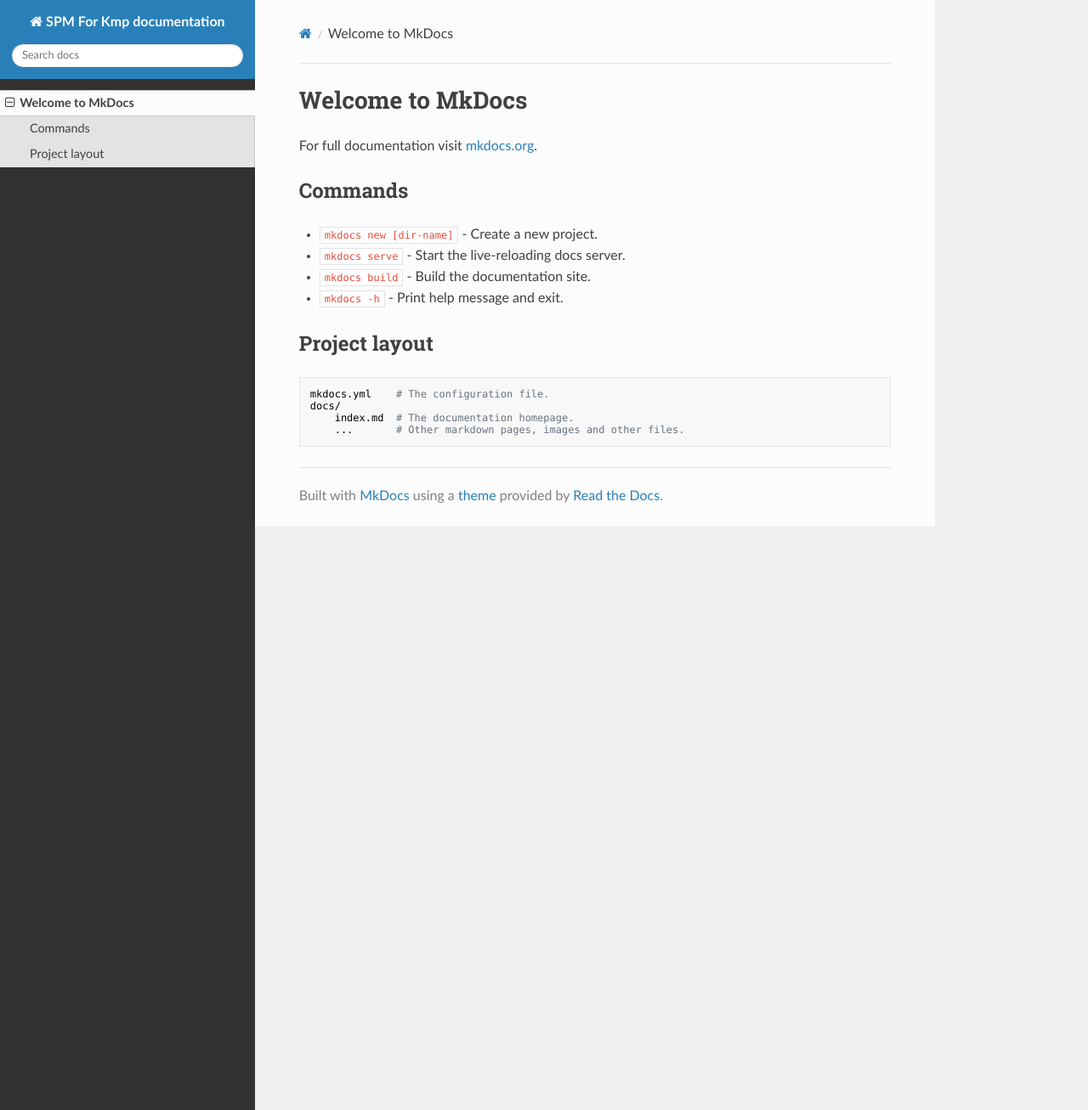
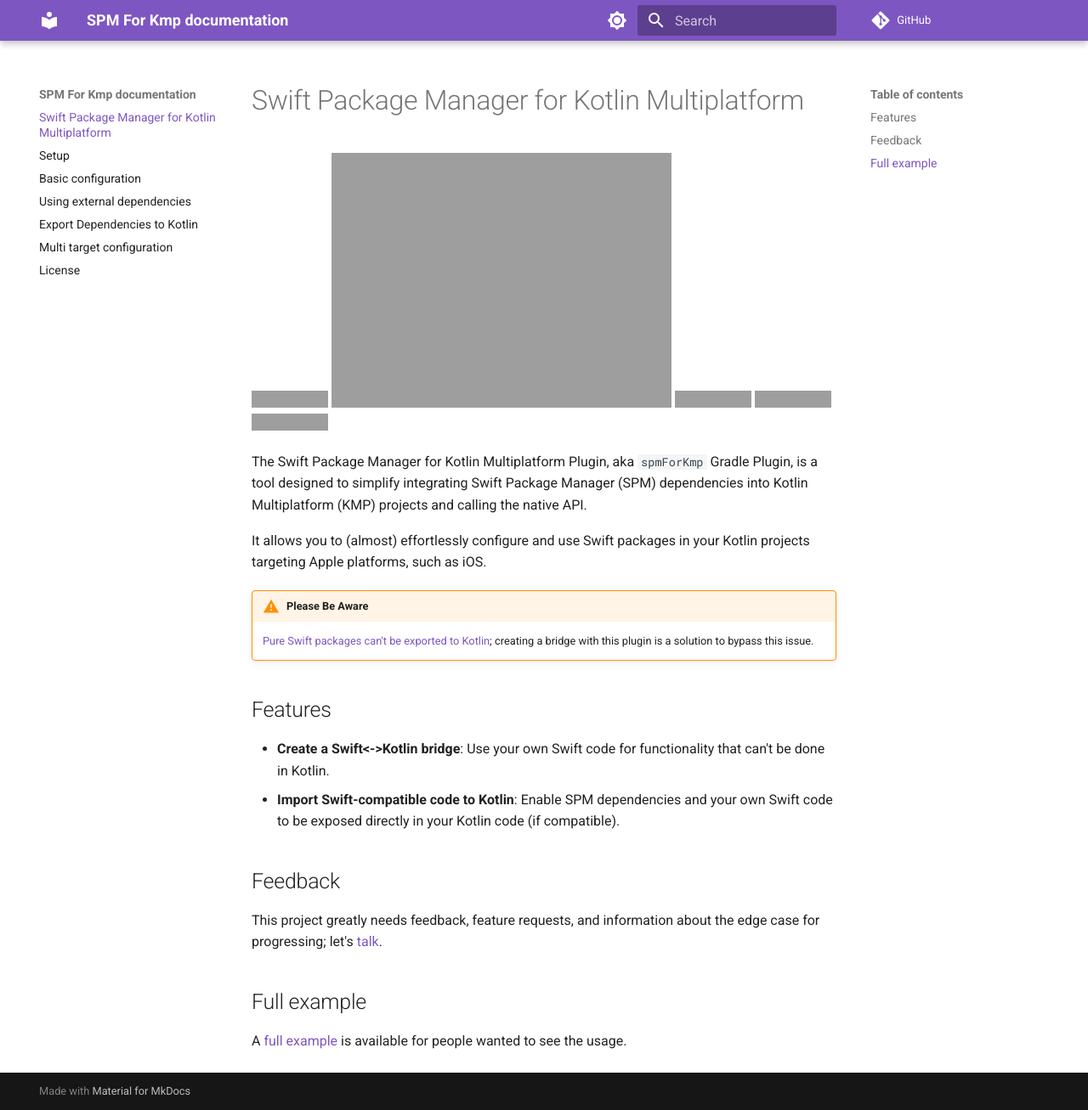
Before and after one commit to frankois944/spm4Kmp, an MkDocs documentation site: the page built from website/docs/index.md, in a window 1280 px wide and 1307 px high. Shown: the whole window at 85% size. Built offline with MkDocs 1.6.1 and Material for MkDocs 9.7.7, drawn with Linux system fonts in a browser that asks for light colours; nearby versions of some CDN libraries; comment, search, counter and statistics services are not loaded; grey boxes are pictures that could not be loaded.

Commit message:
documentation in progress

```diff
--- a/website/docs/index.md
+++ b/website/docs/index.md
@@ -1,17 +1,27 @@
-# Welcome to MkDocs
+# Swift Package Manager for Kotlin Multiplatform
 
-For full documentation visit [mkdocs.org](https://www.mkdocs.org).
+[![Gradle Plugin Portal Version](https://img.shields.io/gradle-plugin-portal/v/io.github.frankois944.spmForKmp)](https://plugins.gradle.org/plugin/io.github.frankois944.spmForKmp)
+[![build&tests](https://github.com/frankois944/spm4Kmp/actions/workflows/pre-merge.yaml/badge.svg)](https://github.com/frankois944/spm4Kmp/actions/workflows/pre-merge.yaml)
+[![Coverage](https://sonarcloud.io/api/project_badges/measure?project=frankois944_spm4Kmp&metric=coverage)](https://sonarcloud.io/summary/new_code?id=frankois944_spm4Kmp)
+[![Quality Gate Status](https://sonarcloud.io/api/project_badges/measure?project=frankois944_spm4Kmp&metric=alert_status)](https://sonarcloud.io/summary/new_code?id=frankois944_spm4Kmp)
+[![GitHub License](https://img.shields.io/github/license/frankois944/spm4kmp)](https://github.com/frankois944/spm4Kmp/blob/main/LICENSE)
 
-## Commands
+The Swift Package Manager for Kotlin Multiplatform Plugin, aka `spmForKmp` Gradle Plugin, is a tool designed to simplify integrating Swift Package Manager (SPM) dependencies into Kotlin Multiplatform (KMP) projects and calling the native API.
 
-* `mkdocs new [dir-name]` - Create a new project.
-* `mkdocs serve` - Start the live-reloading docs server.
-* `mkdocs build` - Build the documentation site.
-* `mkdocs -h` - Print help message and exit.
+It allows you to (almost) effortlessly configure and use Swift packages in your Kotlin projects targeting Apple platforms, such as iOS.
 
-## Project layout
+!!! warning "Please Be Aware"
 
-    mkdocs.yml    # The configuration file.
-    docs/
-        index.md  # The documentation homepage.
-        ...       # Other markdown pages, images and other files.
+    [Pure Swift packages can't be exported to Kotlin](https://kotlinlang.org/docs/native-objc-interop.html#importing-swift-objective-c-libraries-to-kotlin); creating a bridge with this plugin is a solution to bypass this issue.
+
+## Features
+
+- **Create a Swift<->Kotlin bridge**: Use your own Swift code for functionality that can't be done in Kotlin.
+- **Import Swift-compatible code to Kotlin**: Enable SPM dependencies and your own Swift code to be exposed directly in your Kotlin code (if compatible).
+## Feedback
+
+This project greatly needs feedback, feature requests, and information about the edge case for progressing; let's [talk](https://github.com/frankois944/spm4Kmp/discussions).
+
+## Full example
+
+A [full example](https://github.com/frankois944/spm4Kmp/tree/main/example) is available for people wanted to see the usage.
--- a/website/mkdocs.yml
+++ b/website/mkdocs.yml
@@ -1,4 +1,59 @@
 site_name: SPM For Kmp documentation
+repo_url: https://github.com/frankois944/spm4Kmp
+site_author: François Dabonot
+site_description: Documentation for the plugin spmForKmp (Swift Package Manager For Kotlin Multiplatform), which helps to integrate Swift Package into a KMP project by importing his content or using a bridge.
+site_url: https://github.com/frankois944/spm4Kmp
+nav:
+  - index.md
+  - setup.md
+  - bridge.md
+  - bridgeWithDependencies.md
+  - exportingDependencies.md
+  - multiTarget.md
+  - license.md
+markdown_extensions:
+  - admonition
+  - footnotes
+  - pymdownx.details
+  - pymdownx.superfences
+  - pymdownx.tabbed:
+      alternate_style: true
+  - attr_list
+  - pymdownx.highlight:
+        anchor_linenums: true
+        line_spans: __span
+        pygments_lang_class: true
+  - pymdownx.inlinehilite
+  - pymdownx.snippets
+plugins:
+  - search
+  - social
+validation:
+  omitted_files: warn
+  absolute_links: warn
+  unrecognized_links: warn
+  anchors: warn
 theme:
-  name: readthedocs
-  color_mode: auto
+  name: material
+  features:
+    - search.suggest
+    - search.highlight
+    - search.share
+    - content.code.copy
+    - content.code.select
+    - content.tabs.link
+    - content.code.annotate
+    - navigation.top
+  palette:
+    # Palette toggle for light mode
+    - scheme: default
+      primary: deep purple
+      toggle:
+        icon: material/brightness-7
+        name: Switch to dark mode
+    # Palette toggle for dark mode
+    - scheme: slate
+      primary: deep purple
+      toggle:
+        icon: material/brightness-4
+        name: Switch to light mode
```
Also changed, not shown: website/docs/bridge.md (added, +38 -0 lines), website/docs/bridgeWithDependencies.md (added, +140 -0 lines), website/docs/exportingDependencies.md (added, +54 -0 lines), website/docs/license.md (added, +8 -0 lines), website/docs/multiTarget.md (added, +40 -0 lines), website/docs/setup.md (added, +51 -0 lines), 1 other file.
